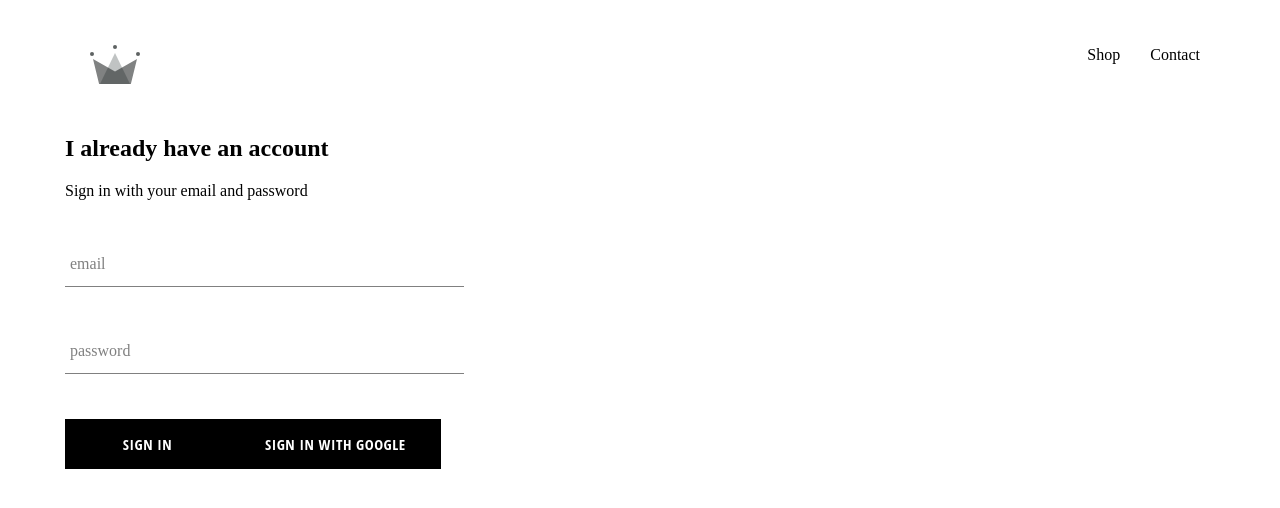
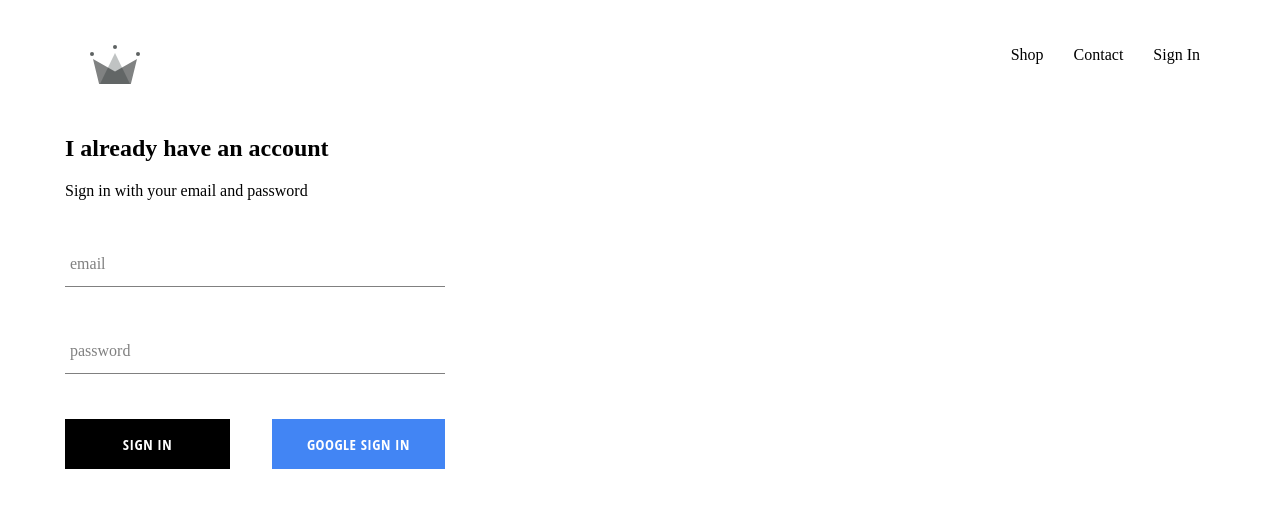
Before and after one commit to timmlaxton/clothes, a React (Create React App) app: page /signin in a window 1280 px wide. Shown: the top 508 px of the page. Built offline with nearby package versions, Linux system fonts and the light colour scheme; no server answers; a web font is replaced by a local one.

Commit message:
can signout

```diff
--- a/src/App.css
+++ b/src/App.css
@@ -7,3 +7,7 @@ a {
     text-decoration: none;
     color: black;
 }
+
+*{
+    box-sizing:border-box;
+}
--- a/src/App.js
+++ b/src/App.js
@@ -37,7 +37,7 @@ class App extends React.Component {
   render () {
   return (
     <div>
-      <Header/>
+      <Header currentUser={this.state.currentUser}/>
       <Switch>
         <Route exact path='/' component={HomePage} />
         <Route path='/shop' component={ShopPage} />
--- a/src/components/button/button.scss
+++ b/src/components/button/button.scss
@@ -19,4 +19,14 @@ button {
       color: black;
       border: 1px solid black;
     }
+
+    &.google-sign-in {
+      background-color: #4285f4;
+      color: white;
+    }
+
+    &:hover {
+      background-color: #357ae8;
+      border: none;
   }
+}
--- a/src/components/header/header.jsx
+++ b/src/components/header/header.jsx
@@ -1,11 +1,13 @@
 import React from 'react';
 import {Link} from 'react-router-dom'
+
+import { auth } from '../../firebase/firebase.utils';
 
 import {ReactComponent as Logo } from '../assets/logo.svg';
 
 import './header.scss'
 
-const Header = () => (
+const Header = ({currentUser}) => (
     <div className= 'header'>
         <Link className='logo-container' to="/">
         <Logo className='logo' />
@@ -17,8 +19,17 @@ const Header = () => (
         <Link className='option' to='/shop'>
             Contact
         </Link>
+        {currentUser ? (
+            <div className='option' onClick={() => auth.signOut()}>
+            Sign Out
+            </div>
+             ) : (
+            <Link className='option' to='/signin' >
+            Sign In
+            </Link>
+             )}
         </div>
     </div>
-)
+);
 
 export default Header
--- a/src/components/header/header.scss
+++ b/src/components/header/header.scss
@@ -20,6 +20,7 @@
 
       .option {
         padding: 10px 15px;
+        cursor: pointer;
       }
     }
   }
--- a/src/components/sign-in/sign-in.jsx
+++ b/src/components/sign-in/sign-in.jsx
@@ -54,13 +54,13 @@ class SignIn extends React.Component {
                 required
                 />
 
-
+                <div className='buttons'>
                 <Button type='submit'> Sign In </Button>
-                <Button onClick={signInWithGoogle}>
-
-                Sign In with Google
+                <Button onClick={signInWithGoogle} isGoogleSignIn>
+                Google Sign In
                 </Button>
-                </form>
+                </div>
+             </form>
             </div>
         );
     }
--- a/src/components/sign-in/sign-in.scss
+++ b/src/components/sign-in/sign-in.scss
@@ -1,7 +1,7 @@
 
 
 .sign-in {
-    width: 30vw;
+    width: 380px;
     display: flex;
     flex-direction: column;
 
@@ -10,4 +10,9 @@
     margin: 10px 0;
 }
 
+.buttons {
+    display: flex;
+    justify-content: space-between;
 }
+
+}
```
